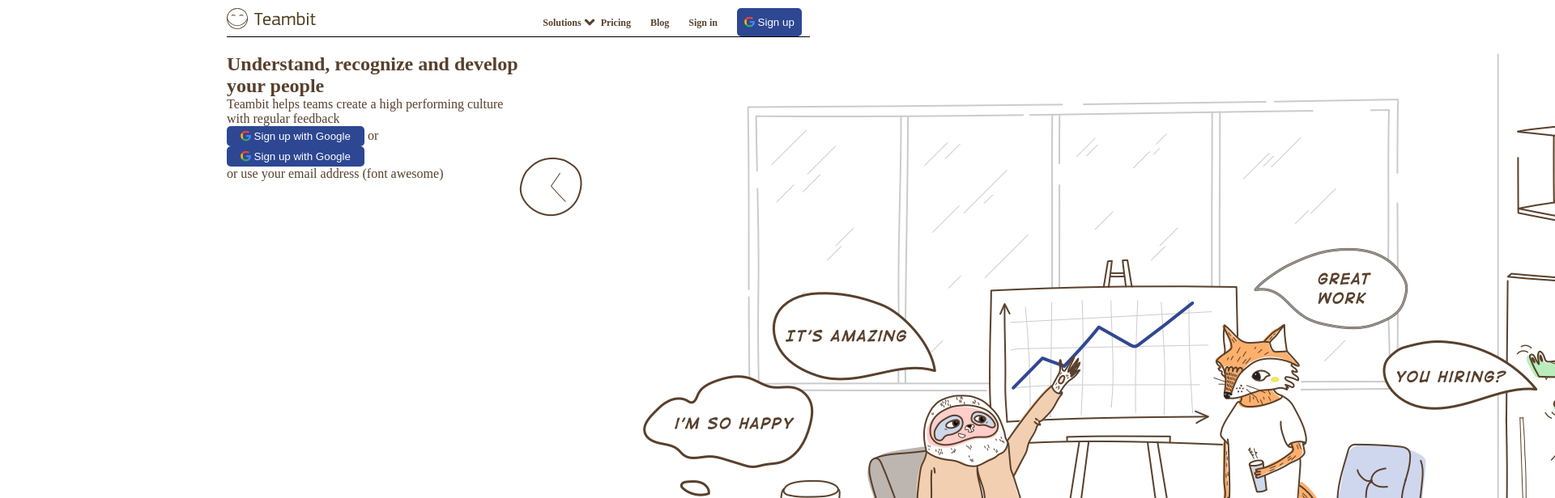
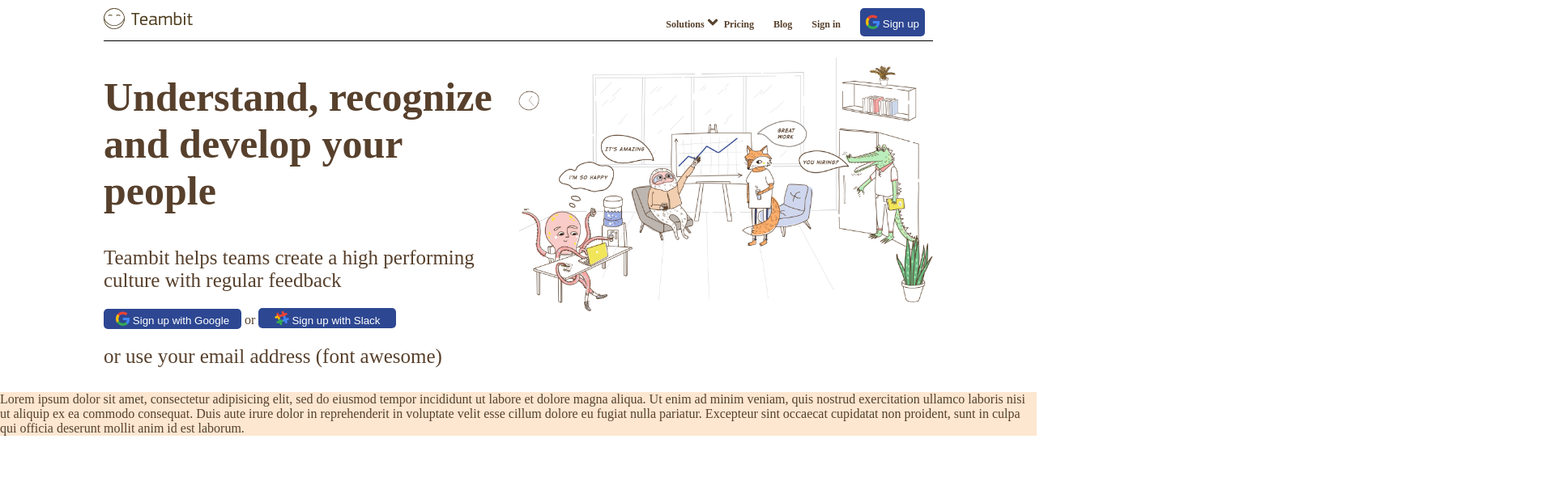
Before and after one commit to ENZOboldi87/node-sass-teambit, a website: page index.html in a window 1280 px wide. Shown: the top 616 px of the page at 81% size, 1920 px wide, since content can reach past the window. Drawn offline with nearby package versions, Linux system fonts and the light colour scheme.

Commit message:
aggiornamento 1.1

```diff
--- a/index.html
+++ b/index.html
@@ -44,24 +44,34 @@
       <section class="jumbotron">
         <div class="container">
           <div class="context">
-            <div class="col left">
+            <div class="col">
+              <div class="text-jumbo">
                 <h1>Understand, recognize and develop your people</h1>
                 <p>Teambit helps teams create a high performing culture with regular feedback</p>
                 <button class="myButton"><i class="fab fa-google" aria-hidden="true"></i> Sign up with Google</button>
                 <span>or</span>
-              <button class="myButton"><i class="fab fa-google" aria-hidden="true"></i> Sign up with Google</button>
+                <button class="myButton"><i class="fab fa-slack-hash"></i> Sign up with Slack</button>
                 <p>or use your email address (font awesome)</p>
               </div>
-            <div class="col right">
+
+            </div>
+            <div class="col">
+              <div class="image-logo">
                 <img src="img/illustration-main.jpg" alt="jumbotron-image">
+              </div>
+            </div>
           </div>
         </div>
       </section>
       <!-- ends jumbotron -->
       <!-- upper-jumbo -->
-      <section class="upper-jumbo">
+      <section class="lower-jumbo">
+        <div class="">
+          Lorem ipsum dolor sit amet, consectetur adipisicing elit, sed do eiusmod tempor incididunt ut labore et dolore magna aliqua. Ut enim ad minim veniam, quis nostrud exercitation ullamco laboris nisi ut aliquip ex ea commodo consequat. Duis aute irure dolor in reprehenderit in voluptate velit esse cillum dolore eu fugiat nulla pariatur. Excepteur sint occaecat cupidatat non proident, sunt in culpa qui officia deserunt mollit anim id est laborum.
 
+        </div>
       </section>
+
       <section class="central-content">
 
       </section>
--- a/src/css/partials/_common.scss
+++ b/src/css/partials/_common.scss
@@ -18,6 +18,10 @@
     @include generalContainer;
   }
 
+  .context {
+    display: flex;
+  }
+
   .col {
     width: calc(100% / 2);
   }
--- a/src/css/partials/_header.scss
+++ b/src/css/partials/_header.scss
@@ -1,9 +1,29 @@
 
 .content-header {
-  // padding: $padding_section;
   display: flex;
   justify-content: space-between;
   border-bottom: 1px solid black;
+  padding-bottom: 5px;
 
+  nav {
+    ul li {
+      display: inline-block;
+      padding: $padding_ul_navbar;
+      font-size: 12px;
+      font-weight: 600;
+    }
+
+    .myButton {
+      @include myButton;
+    }
+
+    .fa-angle-down {
+      @include myDropdownIcon;
+    }
+
+    .fa-google {
+      @include myGoogleLogo;
+    }
+  }
 
 }
--- a/src/css/partials/_main.scss
+++ b/src/css/partials/_main.scss
@@ -1,9 +1,43 @@
+.jumbotron {
+
   .myButton {
     @include myButton;
     width: 170px;
     height: 25px;
+
     .fa-google {
       @include myGoogleLogo;
     }
 
+    .fa-slack-hash {
+      @include myGoogleLogo;
+      font-size: 20px;
     }
+
+  }
+
+  img {
+    width: 100%;
+  }
+
+  h1 {
+    font-size: 50px;
+    padding: 20px 0;
+  }
+
+  p {
+    font-size: 25px;
+    padding: 20px 0;
+  }
+
+
+}
+
+
+
+
+
+
+.lower-jumbo {
+  @include lower-jumbo;
+}
--- a/src/css/partials/_my_mixins.scss
+++ b/src/css/partials/_my_mixins.scss
@@ -4,25 +4,25 @@
   padding-top: 10px;
   margin-right: auto;
   margin-left: auto;
-  max-width: 720px;
+  max-width: 1024px;
 }
 
 @mixin myButton {
   background-color: #2d4792;
-  padding: 5px;
   border-radius: 5px;
-  border: 10px;
+  border: 0;
   color: white;
   width: 80px;
   height: 35px;
+  cursor: pointer;
 }
 
 @mixin myGoogleLogo {
   background: conic-gradient(from -45deg, #ea4335 110deg, #4285f4 90deg 180deg, #34a853 180deg 270deg, #fbbc05 270deg) 73% 55%/150% 150% no-repeat;
   -webkit-background-clip: text;
-  background-clip: text;
   color: transparent;
   -webkit-text-fill-color: transparent;
+  font-size: 18px;
 }
 
 @mixin myDropdownIcon {
@@ -31,3 +31,8 @@
   top: 18px;
   margin-left: 4px;
 }
+
+@mixin lower-jumbo {
+  background-color: #fde7d1;
+
+}
--- a/src/css/partials/_navbar.scss
+++ b/src/css/partials/_navbar.scss
@@ -1,20 +1,20 @@
-nav {
-  ul li {
-    display: inline-block;
-    padding: $padding_ul_navbar;
-    font-size: 12px;
-    font-weight: 600;
-  }
-
-  .myButton {
-    @include myButton;
-  }
-
-  .fa-angle-down {
-    @include myDropdownIcon;
-  }
-
-  .fa-google {
-    @include myGoogleLogo;
-  }
-}
+// nav {
+//   ul li {
+//     display: inline-block;
+//     padding: $padding_ul_navbar;
+//     font-size: 12px;
+//     font-weight: 600;
+//   }
+//
+//   .myButton {
+//     @include myButton;
+//   }
+//
+//   .fa-angle-down {
+//     @include myDropdownIcon;
+//   }
+//
+//   .fa-google {
+//     @include myGoogleLogo;
+//   }
+// }
```
Also changed, not shown: dist/app.css. Lines whose indentation alone changed are shown as unchanged.
